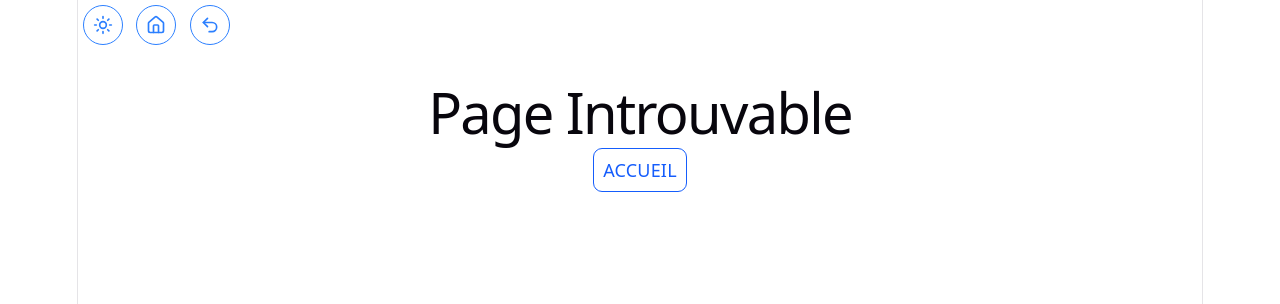
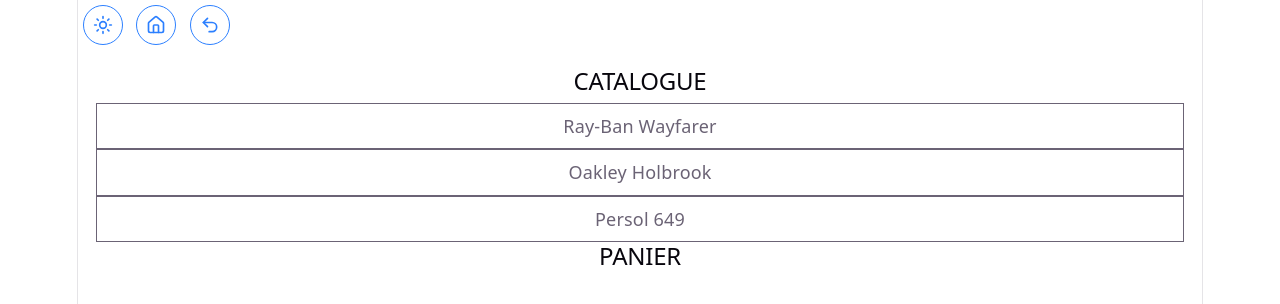
Before and after one commit to Frederic-Champion/projet-vite-local, a React (Vite) app: page /use-reducer in a window 1280 px wide. Shown: the top 304 px of the page. Built offline with nearby package versions, Linux system fonts and the light colour scheme.

Commit message:
Reprise Context + hook personnalisé, `cn()` reconstruite, ouverture de `useReducer`

```diff
--- a/package.json
+++ b/package.json
@@ -12,10 +12,12 @@
   },
   "dependencies": {
     "@tailwindcss/vite": "^4.3.3",
+    "clsx": "^2.1.1",
     "lucide-react": "^1.41.0",
     "react": "^19.2.7",
     "react-dom": "^19.2.7",
     "react-router": "^8.3.0",
+    "tailwind-merge": "^3.7.0",
     "tailwindcss": "^4.3.3"
   },
   "devDependencies": {
--- a/src/App.tsx
+++ b/src/App.tsx
@@ -21,6 +21,8 @@
 import { ListeFavoris, LayoutFavoris } from "./exercices/Exercice-useOutletContext";
 import { ExerciceUseContext } from "./exercices/Exercice-createContext-useContext";
 import { BoutonTheme } from "./components/BoutonTheme";
+import { ExerciceContextHook } from "./exercices/exercice-context-hook";
+import { ExerciceUseReducer } from "./exercices/exercice-use-reducer";
 
 function App() {
   // return <Brouillon2 />;
@@ -79,6 +81,8 @@
             <Route index element={<ListeFavoris />} />
           </Route>
           <Route path="/use-context" element={<ExerciceUseContext />} />
+          <Route path="/context-hook" element={<ExerciceContextHook />} />
+          <Route path="/use-reducer" element={<ExerciceUseReducer />} />
         </Routes>
       </main>
     </div>
--- a/src/components/Accueil.tsx
+++ b/src/components/Accueil.tsx
@@ -7,7 +7,7 @@
   return (
     <nav className="flex flex-col gap-3 border border-b-blue-500 p-1 font-semibold">
       {/* petite ligne d'exercice sur les hooks personnalisés : */}
-      <p className="pl-2 text-start">{ theme === "dark" ? "mode sombre activé" : "mode sombre désactivé"}</p>
+      <p className="pl-2 text-start">{theme === "dark" ? "mode sombre activé" : "mode sombre désactivé"}</p>
       {/* fin de l'exercice */}
       <Link className="text-blue-600 hover:underline" to="/brouillon2">
         Brouillon2
@@ -57,6 +57,12 @@
       <Link className="text-blue-600 hover:underline" to="/use-context">
         Exercice createContext - useContext
       </Link>
+      <Link className="text-blue-600 hover:underline" to="/context-hook">
+        Exercice createContext - useContext - HookPersonnalisé
+      </Link>
+      <Link className="text-blue-600 hover:underline" to="/use-reducer">
+        Exercice useReducer
+      </Link>
     </nav>
   );
 }
--- /dev/null
+++ b/src/contexts/MagasinContext.tsx
@@ -0,0 +1,26 @@
+import React, { createContext, useContext, useState } from "react";
+
+type Magasin = "Tours" | "Amboise";
+
+interface MagasinContexte {
+  magasin: Magasin;
+  modifierMagasin: (valeur: Magasin) => void;
+}
+
+const MagasinContext = createContext<MagasinContexte | null>(null);
+
+export function MagasinProvider({children}: {children: React.ReactNode}) {
+  const [magasin, setMagasin] = useState<Magasin>("Tours");
+
+  function modifierMagasin(valeur: Magasin) {
+    setMagasin(valeur);
+  }
+
+  return <MagasinContext value={{magasin, modifierMagasin}}>{children}</MagasinContext>;
+}
+
+export function useMagasin() {
+  const contexte = useContext(MagasinContext);
+  if (!contexte) throw new Error("useMagasin doit être utilisé dans un MagasinProvider");
+  return contexte;
+}
--- a/src/exercices/Brouillon-TSX.tsx
+++ b/src/exercices/Brouillon-TSX.tsx
@@ -1,5 +1,4 @@
+
 export function Brouillon2() {
-  return (
-    <div> Brouillon </div>
-  )
+  return <div> Brouillon </div>;
 }
--- /dev/null
+++ b/src/exercices/exercice-context-hook.tsx
@@ -0,0 +1,39 @@
+import { MagasinProvider, useMagasin } from "../contexts/MagasinContext";
+import { cn } from "../utils/cn";
+
+/* Voir le composant MagasinContext.tsx pour avoir la suite de l'exercice */
+
+function SelecteurMagasin() {
+  const { magasin, modifierMagasin } = useMagasin();
+
+  return (
+    <div>
+      <button
+        className={cn("border p-2", magasin === "Tours" && "bg-blue-100")}
+        onClick={() => modifierMagasin("Tours")}
+      >
+        Tours
+      </button>
+      <button
+        className={cn("border p-2", magasin === "Amboise" && "bg-blue-100")}
+        onClick={() => modifierMagasin("Amboise")}
+      >
+        Amboise
+      </button>
+    </div>
+  );
+}
+
+function AffichageMagasin() {
+  const { magasin } = useMagasin();
+  return <p>Magasin sélectionné : {magasin}</p>;
+}
+
+export function ExerciceContextHook() {
+  return (
+    <MagasinProvider>
+      <SelecteurMagasin />
+      <AffichageMagasin />
+    </MagasinProvider>
+  );
+}
--- /dev/null
+++ b/src/exercices/exercice-use-reducer.tsx
@@ -0,0 +1,62 @@
+import { useReducer } from "react";
+
+interface Produit {
+  id: number;
+  produit: string;
+}
+
+interface LignePanier {
+  produit: Produit;
+  quantite: number;
+}
+
+type ActionPanier =
+  | { type: "ajouter"; produit: Produit; quantite: number }
+  | { type: "supprimer"; id: number }
+  | { type: "modifier"; id: number; quantite: number };
+
+const CATALOGUE: Produit[] = [
+  { id: 1, produit: "Ray-Ban Wayfarer" },
+  { id: 2, produit: "Oakley Holbrook" },
+  { id: 3, produit: "Persol 649" },
+];
+
+function reducerFormatLong(panier: LignePanier[], action: ActionPanier): LignePanier[] {
+  switch (action.type) {
+    case "ajouter":
+      return [...panier, { produit: action.produit, quantite: action.quantite }];
+    case "supprimer":
+      return panier.filter((p) => action.id !== p.produit.id);
+    case "modifier":
+      return panier.map((p) => (p.produit.id !== action.id ? p : { ...p, quantite: action.quantite }));
+    default:
+      return panier;
+  }
+}
+
+export function ExerciceUseReducer() {
+  const [panier, dispatch] = useReducer(reducerFormatLong, []);
+
+  return (
+    <>
+      <section className="flex flex-col">
+        <h2>CATALOGUE</h2>
+        {CATALOGUE.map((c) => (
+          <button className="cursor-pointer border p-2" key={c.id}>
+            {c.produit}
+          </button>
+        ))}
+      </section>
+      <section className="flex flex-col">
+        <h2>PANIER</h2>
+        {panier.map((l) => (
+          <p key={l.produit.id}>
+            {l.produit.produit} - quantite: {l.quantite}
+            <button className="cursor-pointer border p-2">modifier +1</button>
+            <button className="cursor-pointer border p-2">Supprimer</button>
+          </p>
+        ))}
+      </section>
+    </>
+  );
+}
--- /dev/null
+++ b/src/utils/cn.ts
@@ -0,0 +1,6 @@
+import { clsx, type ClassValue } from "clsx";
+import { twMerge } from "tailwind-merge";
+
+export function cn(...inputs: ClassValue[]) {
+  return twMerge(clsx(...inputs));
+}
```
Also changed, not shown: 2 other files (tests, documents, lock files or other folders).
